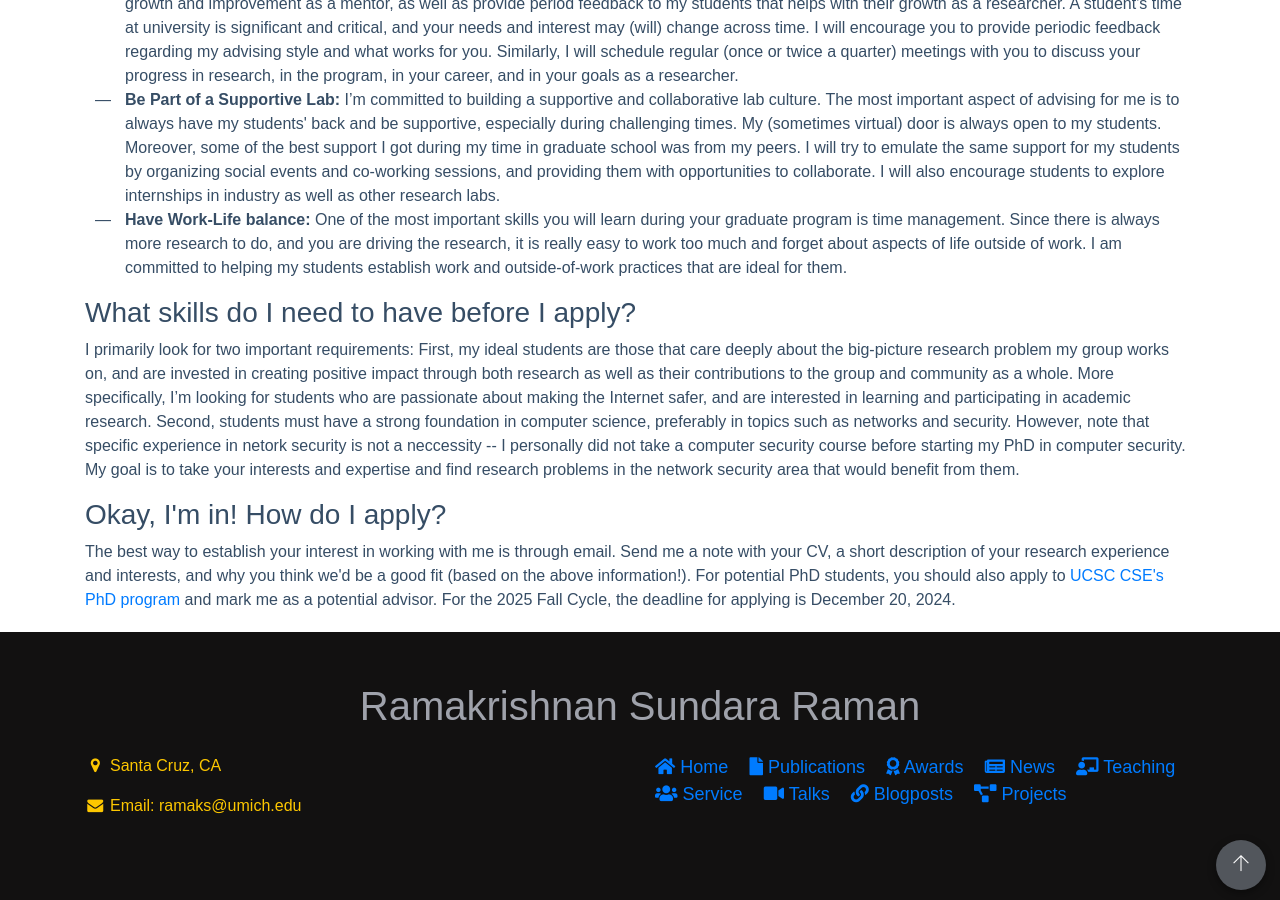
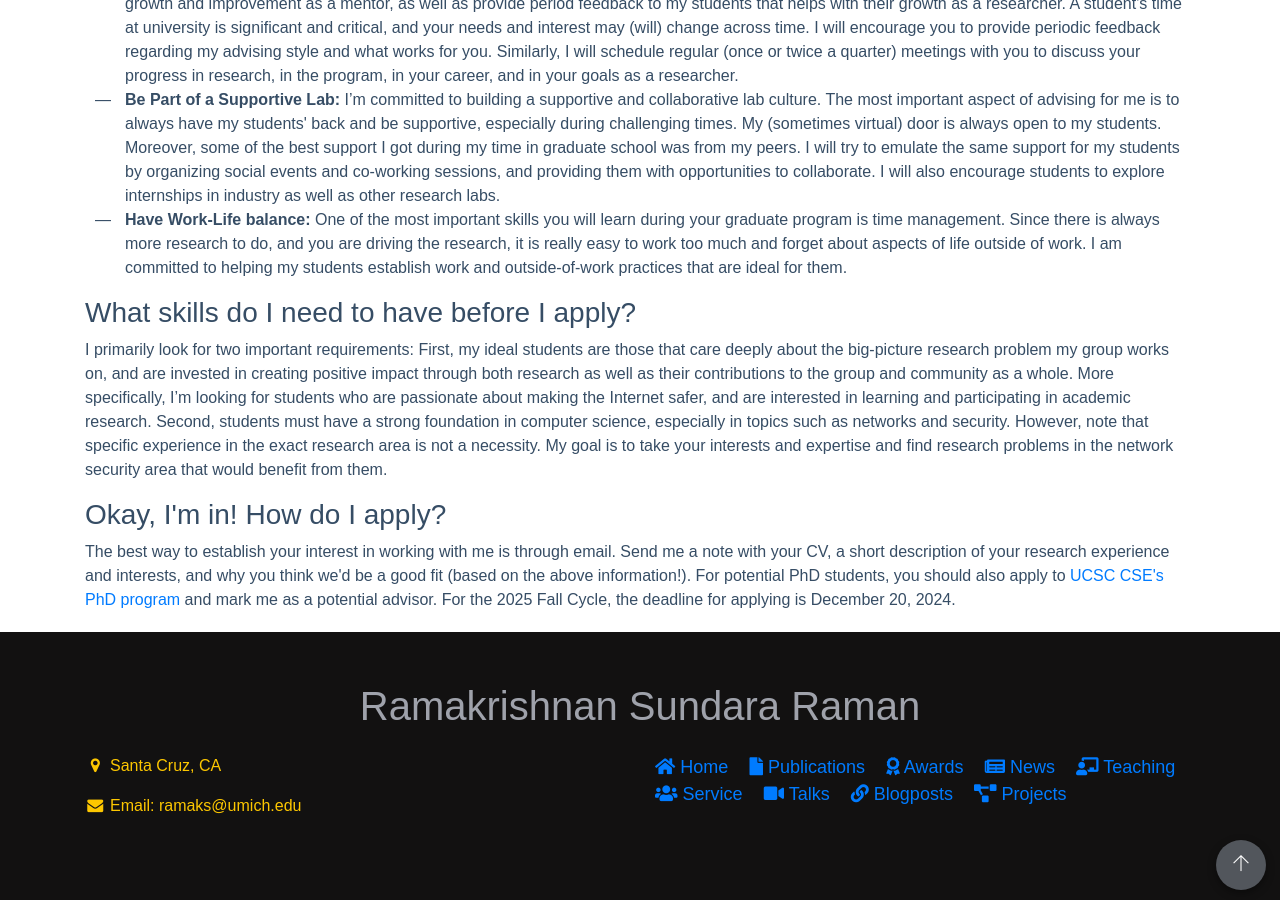
Before and after one commit to ramakrishnansr/ramakrishnansr.github.io, a Jekyll site: the page built from prospective_students.html, in a window 1280 px wide and 900 px high, scrolled down 1322 px. Built offline with Jekyll 4.4.1, drawn with Linux system fonts in a browser that asks for light colours; nearby versions of some CDN libraries; some web fonts are replaced.

Commit message:
small update to skills

```diff
--- a/prospective_students.html
+++ b/prospective_students.html
@@ -43,7 +43,7 @@ layout: home
             <li><b>Have Work-Life balance:</b> One of the most important skills you will learn during your graduate program is time management. Since there is always more research to do, and you are driving the research, it is really easy to work too much and forget about aspects of life outside of work. I am committed to helping my students establish work and outside-of-work practices that are ideal for them. </li>
         </ul>
         <h3>What skills do I need to have before I apply?</h3>
-    <p>I primarily look for two important requirements: First, my ideal students are those that care deeply about the big-picture research problem my group works on, and are invested in creating positive impact through both research as well as their contributions to the group and community as a whole. More specifically, I’m looking for students who are passionate about making the Internet safer, and are interested in learning and participating in academic research. Second, students must have a strong foundation in computer science, preferably in topics such as networks and security. However, note that specific experience in netork security is not a neccessity -- I personally did not take a computer security course before starting my PhD in computer security. My goal is to take your interests and expertise and find research problems in the network security area that would benefit from them. </p>
+    <p>I primarily look for two important requirements: First, my ideal students are those that care deeply about the big-picture research problem my group works on, and are invested in creating positive impact through both research as well as their contributions to the group and community as a whole. More specifically, I’m looking for students who are passionate about making the Internet safer, and are interested in learning and participating in academic research. Second, students must have a strong foundation in computer science, especially in topics such as networks and security. However, note that specific experience in the exact research area is not a necessity. My goal is to take your interests and expertise and find research problems in the network security area that would benefit from them. </p>
 
         <h3>Okay, I'm in! How do I apply?</h3>
        The best way to establish your interest in working with me is through email. Send me a note with your CV, a short description of your research experience and interests, and why you think we'd be a good fit (based on the above information!).
```
